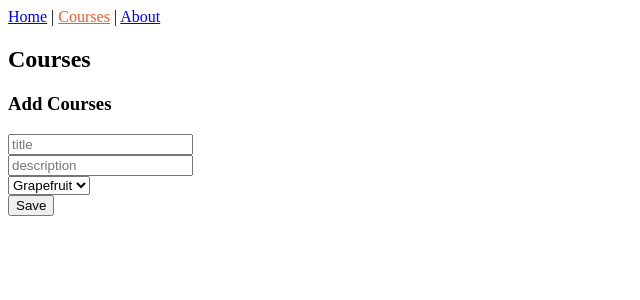
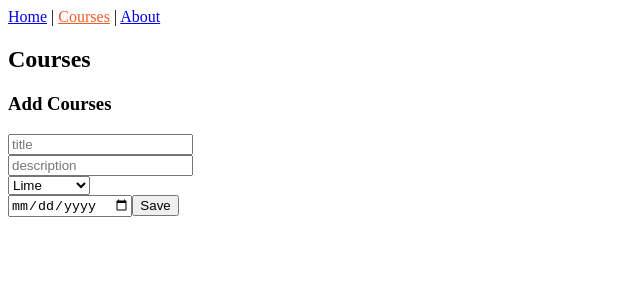
Before and after one commit to ParthPatel133/react-redux-app, a React (Create React App) app: page /courses in a window 1280 px wide. Shown: the top 300 px of the page, without its empty margins (0-640 px from the left). Built offline with nearby package versions, Linux system fonts and the light colour scheme; what redux-immutable-state-invariant would draw is missing.

Commit message:
date form data to redux

```diff
--- a/src/components/courses/CoursesPage.js
+++ b/src/components/courses/CoursesPage.js
@@ -7,7 +7,8 @@ const CoursesPage = () => {
   const [courseState, setCourseState] = useState({
     title: '',
     description: '',
-    dropdown: '',
+    dropdown: 'lime',
+    date: '',
   });
   const dispatch = useDispatch();
   const courses = useSelector((state) => state.courses);
@@ -22,7 +23,7 @@ const CoursesPage = () => {
   const handleSubmit = (e) => {
     e.preventDefault();
     dispatch(createCourse(courseState));
-    setCourseState({title: '', description: ''});
+    setCourseState({title: '', description: '', dropdown: 'lime', date: ''});
   };
 
   return (
@@ -57,12 +58,19 @@ const CoursesPage = () => {
           <option value='mango'>Mango</option>
         </select>
         <br />
+        <input
+          type='date'
+          name='date'
+          value={courseState.date}
+          onChange={handleChange}
+        />
         <input type='submit' value='Save' />
         {courses.map((course, index) => (
           <div key={index}>
             <div>title: {course.title}</div>
             <div>description: {course.description}</div>
             <div>Option: {course.dropdown} </div>
+            <div>Date: {course.date} </div>
             <br />
           </div>
         ))}
```
Also changed, not shown: 1 other file (tests, documents, lock files or other folders).
